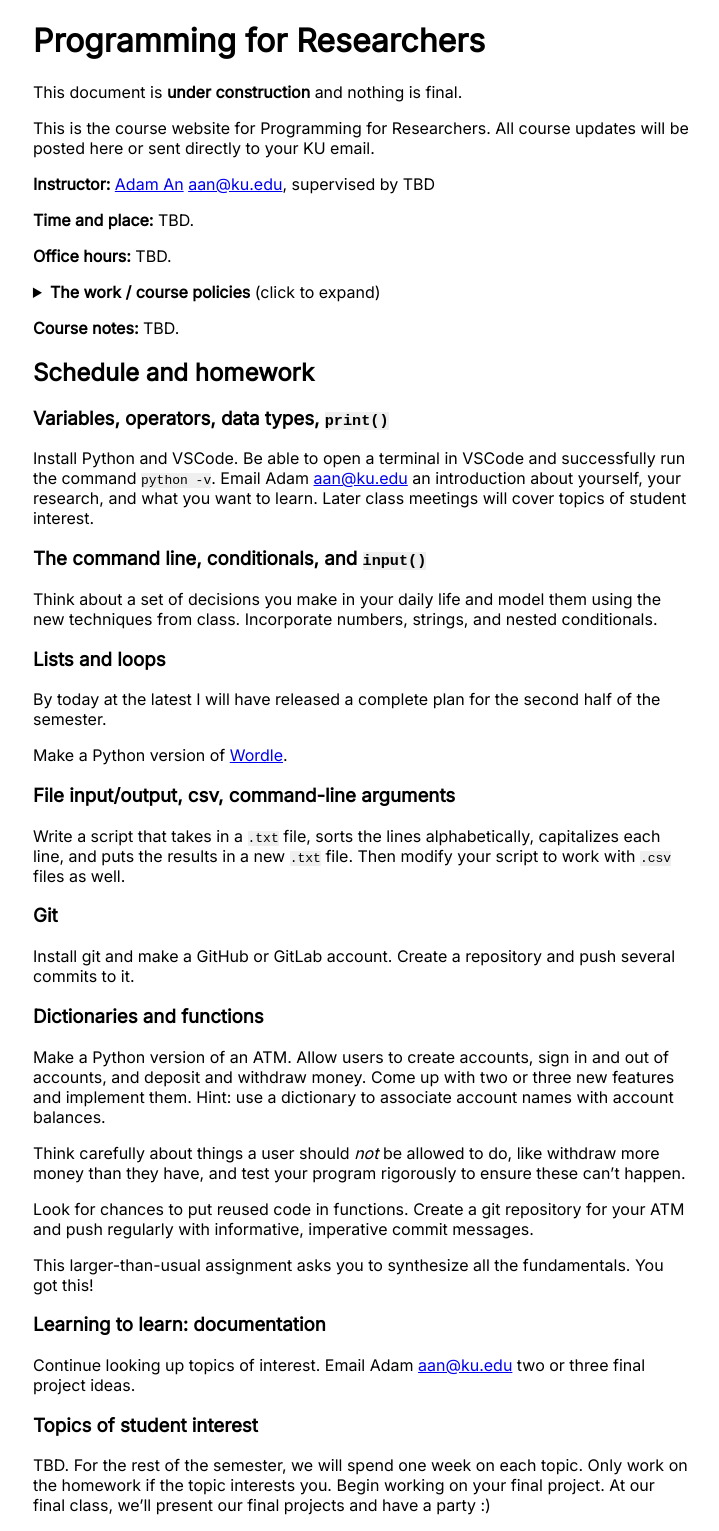
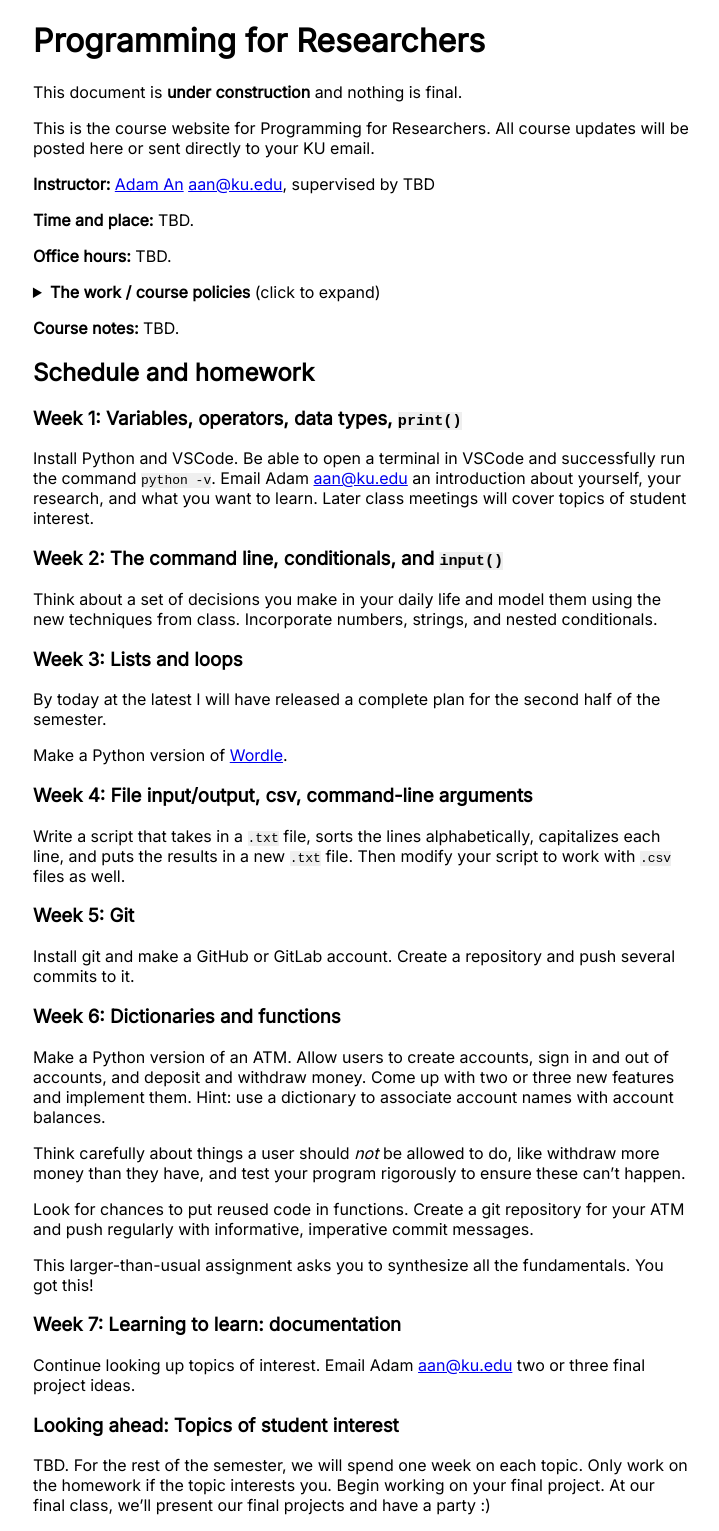
Before and after one commit to adamanlx/adamanlx.github.io, a Jekyll site: the page built from class.md, in a window 1280 px wide. Shown: the whole page, without its empty margins (279-998 px from the left). Built offline with Jekyll 4.4.1, drawn with Linux system fonts in a browser that asks for light colours.

Commit message:
update class syllabus

```diff
--- a/class.md
+++ b/class.md
@@ -32,29 +32,29 @@ In the latter half of this class, we will take tiny "bites" of topics of student
 
 ## Schedule and homework
 
-### Variables, operators, data types, `print()`
+### Week 1: Variables, operators, data types, `print()`
 
 Install Python and VSCode. Be able to open a terminal in VSCode and successfully run the command `python -v`. Email Adam [aan@ku.edu](mailto:aan@ku.edu) an introduction about yourself, your research, and what you want to learn. Later class meetings will cover topics of student interest.
 
-### The command line, conditionals, and `input()`
+### Week 2: The command line, conditionals, and `input()`
 
 Think about a set of decisions you make in your daily life and model them using the new techniques from class. Incorporate numbers, strings, and nested conditionals.
 
-### Lists and loops
+### Week 3: Lists and loops
 
 By today at the latest I will have released a complete plan for the second half of the semester.
 
 Make a Python version of [Wordle](https://hellowordl.net/).
 
-### File input/output, csv, command-line arguments
+### Week 4: File input/output, csv, command-line arguments
 
 Write a script that takes in a `.txt` file, sorts the lines alphabetically, capitalizes each line, and puts the results in a new `.txt` file. Then modify your script to work with `.csv` files as well.
 
-### Git
+### Week 5: Git
 
 Install git and make a GitHub or GitLab account. Create a repository and push several commits to it.
 
-### Dictionaries and functions
+### Week 6: Dictionaries and functions
 
 Make a Python version of an ATM. Allow users to create accounts, sign in and out of accounts, and deposit and withdraw money. Come up with two or three new features and implement them. Hint: use a dictionary to associate account names with account balances.
 
@@ -64,10 +64,10 @@ Look for chances to put reused code in functions. Create a git repository for yo
 
 This larger-than-usual assignment asks you to synthesize all the fundamentals. You got this!
 
-### Learning to learn: documentation
+### Week 7: Learning to learn: documentation
 
 Continue looking up topics of interest. Email Adam [aan@ku.edu](mailto:aan@ku.edu) two or three final project ideas.
 
-### Topics of student interest
+### Looking ahead: Topics of student interest
 
 TBD. For the rest of the semester, we will spend one week on each topic. Only work on the homework if the topic interests you. Begin working on your final project. At our final class, we'll present our final projects and have a party :)
```
Also changed, not shown: other parts of class.md (+1 -1 lines).
